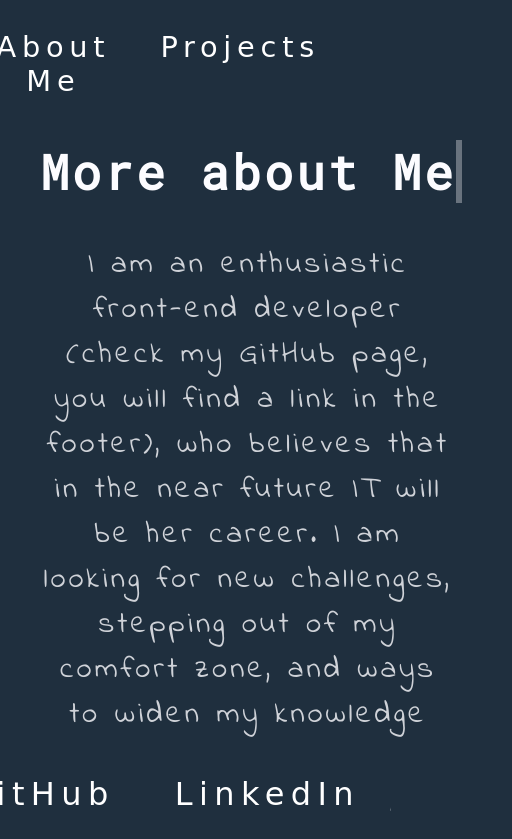
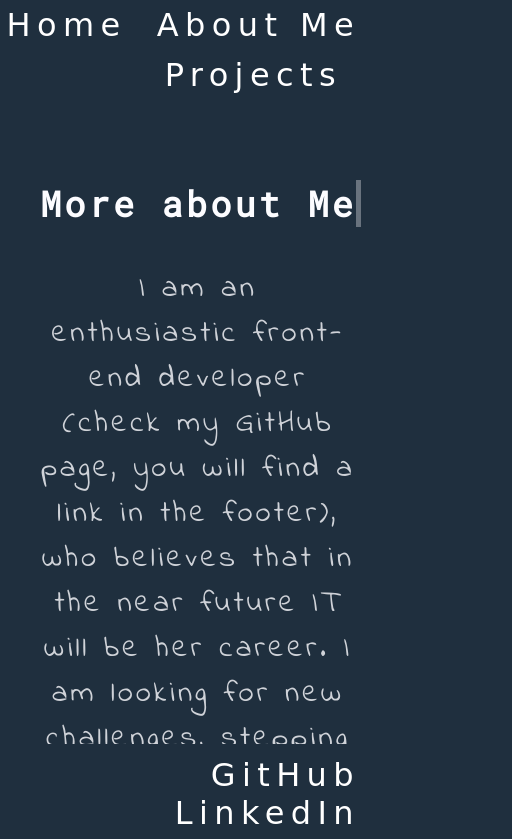
Before and after one commit to rekasz1/rekasz1.github.io, a plain HTML site: page about_me/aboutme.html in a window 390 px wide. Shown: the top 839 px of the page, 512 px wide, since content can reach past the window. Drawn offline with Linux system fonts and the light colour scheme; a web font is replaced by a local one.

Commit message:
Finishing touches (#16)
* addin responsive functionalities

* more styling and file organizing

```diff
--- a/about_me/aboutme.css
+++ b/about_me/aboutme.css
@@ -6,7 +6,6 @@
 
   body {
     margin: 0;
-    /* padding: 20px; */
     background-color: #1f2f3e;
   }
 
@@ -17,10 +16,11 @@
     flex-direction: row;
     justify-content: flex-end;
     align-items: center;
+    flex-wrap: wrap ;
   }
 
   header :nth-child(3){
-    margin-right: 70px;
+    margin-right: 3rem;
   }
 
 
@@ -29,17 +29,14 @@
   }
 
   .button {
-
-    margin-right: 50px;
-    font-size: 1.8rem;
+    margin-right: 30px;
+    font-size: 2em;
     color: white;
     background-color: transparent;
     letter-spacing: 0.2em;
     cursor: pointer;
     transition: 1s ease-in-out;
-    /* width: 200px; */
     width: max-content;
-    height: 40px;
     text-align: center;
     font-family: 'Rampart One', cursive;
   }
@@ -47,28 +44,21 @@
   .button:hover {
     transition: 1s ease-in-out;
     background: none;
-    color: #515E69;
+    color: #6a757e;
   }
-
-  /* #button-aboutme {
-
-    display: none;
-  } */
-
 
   /* Content Style */
 
   #more-about-Me-div{
       width: max-content;
-      /* padding: 40px; */
+      padding-top: 40px;
   }
 
   #more-about-Me-div > h1 {
-     font-size: 3rem;
+     font-size: 2.2rem;
      font-family: 'Roboto Mono', monospace;
     position: relative;
     width: max-content;
-    /* text-align: center; */
     margin: auto;
 
   }
@@ -110,22 +100,17 @@
   }
 
 
-
   #more-about-Me-div > p {
     font-size: 1.9rem;
     font-family: 'Indie Flower', cursive;
     opacity: 0;
     transform: translateY(3rem);
     animation: fadeInUp 2s ease  4s forwards;
-    /* display: flex;
-    flex-direction: row;
-    flex-wrap: wrap;*/
  }
 
   .title-text {
-      width: 20%;
-      transition: all .2s ease-in-out;
-
+    width: 20%;
+    transition: all .2s ease-in-out;
     font-family: 'Roboto Mono', monospace;
   }
 
@@ -147,12 +132,10 @@
   }
 
   #div-for-content{
-
     display: flex;
     flex-direction: row;
     flex-wrap: wrap;
-    /* width: max-content; */
-    justify-content: space-around;
+    justify-content: space-evenly;
     align-items: flex-start;
     padding: 40px;
     align-content:center;
@@ -162,19 +145,36 @@
 
   }
 
+  #eduLanInt-content{
+    display: flex;
+   flex-direction: row ;
+   flex-wrap: wrap ;
+   justify-content: space-around;
+   width:100%;
+   margin: 0 auto;
+   align-content: center;
+  }
+
   #education-div{
     opacity: 0;
+    width: max-content;
     transform: translateY(3rem);
     animation: fadeInUp 2s ease  5s forwards;
   }
 
+  #education-div :nth-child(5){
+    font-weight:bold;
+  }
+
   #language-div{
+    width: max-content;
     opacity: 0;
     transform: translateY(3rem);
     animation: fadeInUp 2s ease  6s forwards;
   }
 
   #interests-div{
+    width: max-content;
     opacity: 0;
     transform: translateY(3rem);
     animation: fadeInUp 2s ease  7s forwards;
@@ -189,14 +189,13 @@
 
   }
 
+  /* Footer Style */
 
-  /* Footer Style */
   footer{
     position:absolute;
     bottom:0;
     width:100%;
     position: fixed;
-    /* font-size: 1rem; */
      display: flex;
     flex-direction: row;
      justify-content: flex-end;
@@ -204,15 +203,27 @@
     align-content:center;
     text-align: center;
     background-color: #1f2f3e;
+    flex-wrap: wrap ;
+
   }
 
   #linkedin, #github {
       font-size: 2em;
       text-decoration: none;
-      margin:30px;
+      margin-right:30px;
       letter-spacing: 0.2em;
       font-family: 'Rampart One', cursive;
       color:white
-      /* color:azure; */
-      /* text-align: center; */
   }
+
+  #github:hover{
+    transition: 1s ease-in-out;
+    background: none;
+    color: #6e5494;
+  }
+
+  #linkedin:hover{
+    transition: 1s ease-in-out;
+    background: none;
+    color: #2867b2;
+  }
--- a/about_me/aboutme.js
+++ b/about_me/aboutme.js
@@ -3,10 +3,26 @@ import { createFooter } from '../reusable_js_code/footer.js'
 
 function createDivForContent() {
 
-    let divForContent = document.createElement('div')
-    divForContent.setAttribute('id', 'div-for-content')
+    let education = createEductaion()
+    let language = createLanguageknowledge()
+    let interest = createInterests();
 
-    let bodyApp = document.getElementsByTagName("div")[0];
+
+    let eduLanIntDiv = document.createElement('div');
+    eduLanIntDiv.setAttribute('id', 'eduLanInt-content');
+    eduLanIntDiv.appendChild(education);
+    eduLanIntDiv.appendChild(language);
+    eduLanIntDiv.appendChild(interest);
+
+
+    let divForContent = document.createElement('div');
+    divForContent.setAttribute('id', 'div-for-content');
+
+    let aboutMe = createAboutMe();
+    divForContent.appendChild(aboutMe)
+    divForContent.appendChild(eduLanIntDiv)
+
+    let bodyApp = document.getElementsByTagName('div')[0];
     bodyApp.appendChild(divForContent);
 }
 
@@ -19,46 +35,41 @@ function createAboutMe() {
     let moreAboutMeText = document.createElement('p');
     moreAboutMeText.innerText = 'I am an enthusiastic front-end developer (check my GitHub page, you will find a link in the footer), who believes that in the near future IT will be her career. I am looking for new challenges, stepping out of my comfort zone, and ways to widen my knowledge and skills. Good communication and problem solving skills are essential in my day-to-day work.'
 
-    let mainDiv = document.getElementById('div-for-content');
-    // let mainDiv = document.getElementsByTagName('div')[0];
-    mainDiv.appendChild(moreAboutMeDiv)
+    moreAboutMeDiv.appendChild(moreAboutMeTitle)
+    moreAboutMeDiv.appendChild(moreAboutMeText)
 
-    let aboutMeDiv = document.getElementById('more-about-Me-div')
-    aboutMeDiv.appendChild(moreAboutMeTitle)
-    aboutMeDiv.appendChild(moreAboutMeText)
+    return moreAboutMeDiv
 
 }
 
 function createEductaion() {
+
     let educationDiv = document.createElement('div');
     educationDiv.setAttribute('id', 'education-div');
     educationDiv.className = "title-text";
-
 
     let educationTitle = document.createElement('h2')
     educationTitle.innerText = 'Education';
 
     let programName = document.createElement('h4')
-    programName.innerText = 'Front-end Web Development Course'
+    programName.innerText = 'Front-end Web \n Development Course';
 
     let schoolName = document.createElement('p')
-    schoolName.innerText = 'Scoala Infromala de IT'
+    schoolName.innerText = 'Scoala Infromala de IT';
 
     let date = document.createElement('p')
-    date.innerText = '19/04/21 - 04/09/21'
+    date.innerText = '19/04/21 - 04/09/21';
 
     let skills = document.createElement('p')
-    skills.innerHTML = 'HTML - CSS - JavaScript - React'
+    skills.innerHTML = 'HTML - CSS - JavaScript - React';
 
-    let mainDiv = document.getElementById('div-for-content');
-    mainDiv.appendChild(educationDiv)
+    educationDiv.appendChild(educationTitle)
+    educationDiv.appendChild(programName)
+    educationDiv.appendChild(schoolName)
+    educationDiv.appendChild(date)
+    educationDiv.appendChild(skills)
 
-    let educationContainer = document.getElementById('education-div')
-    educationContainer.appendChild(educationTitle)
-    educationContainer.appendChild(programName)
-    educationContainer.appendChild(schoolName)
-    educationContainer.appendChild(date)
-    educationContainer.appendChild(skills)
+    return educationDiv
 
 }
 
@@ -82,17 +93,13 @@ function createLanguageknowledge() {
     let german = document.createElement('p');
     german.innerHTML = 'German - conversational';
 
+    languageDiv.appendChild(elementTitle)
+    languageDiv.appendChild(hungarian)
+    languageDiv.appendChild(english)
+    languageDiv.appendChild(romanian)
+    languageDiv.appendChild(german)
 
-
-    let languagesDiv = document.getElementById('div-for-content');
-    languagesDiv.appendChild(languageDiv);
-
-    let languagesContainer = document.getElementById('language-div')
-    languagesContainer.appendChild(elementTitle)
-    languagesContainer.appendChild(hungarian)
-    languagesContainer.appendChild(english)
-    languagesContainer.appendChild(romanian)
-    languagesContainer.appendChild(german)
+    return languageDiv
 }
 
 function createInterests() {
@@ -118,27 +125,17 @@ function createInterests() {
     let coding = document.createElement('p');
     coding.innerHTML = 'Coding';
 
-    let mainDiv = document.getElementById('div-for-content');
-    mainDiv.appendChild(InterestsDiv)
+    InterestsDiv.appendChild(interestsTitle);
+    InterestsDiv.appendChild(biking)
+    InterestsDiv.appendChild(hiking)
+    InterestsDiv.appendChild(reading)
+    InterestsDiv.appendChild(movies)
+    InterestsDiv.appendChild(coding)
 
-
-
-    let interestsContainer = document.getElementById('interests-div')
-    interestsContainer.appendChild(interestsTitle);
-    interestsContainer.appendChild(biking)
-    interestsContainer.appendChild(hiking)
-    interestsContainer.appendChild(reading)
-    interestsContainer.appendChild(movies)
-    interestsContainer.appendChild(coding)
+    return InterestsDiv
 }
 
 
 createHeader()
 createDivForContent()
-createAboutMe()
-createEductaion()
-createLanguageknowledge()
-createInterests()
-
-// createsiteDescription()
 createFooter()
--- a/home/home.css
+++ b/home/home.css
@@ -1,11 +1,9 @@
 *{
     box-sizing:border-box;
-    /* color: #fcfcff */
   }
 
   body {
     margin: 0;
-    /* padding: 20px; */
     background-color: #1f2f3e;
   }
 
@@ -16,10 +14,11 @@
     flex-direction: row;
     justify-content: flex-end;
     align-items: center;
+    flex-wrap: wrap ;
   }
 
   header :nth-child(3){
-    margin-right: 70px;
+    margin-right: 3rem;
   }
 
 
@@ -28,17 +27,14 @@
   }
 
   .button {
-
-    margin-right: 50px;
-    font-size: 1.8rem;
+    margin-right: 30px;
+    font-size: 2em;
     color: white;
     background-color: transparent;
     letter-spacing: 0.2em;
     cursor: pointer;
     transition: 1s ease-in-out;
-    /* width: 200px; */
     width: max-content;
-    height: 40px;
     text-align: center;
     font-family: 'Rampart One', cursive;
   }
@@ -46,24 +42,19 @@
   .button:hover {
     transition: 1s ease-in-out;
     background: none;
-    color: #515E69;
+    color: #6a757e;
   }
 
-  /* #button-home {
-
-    display: none;
-  } */
-
-
   #content-container {
-    /* position:absolute; */
     display: flex;
     flex-direction: column;
     flex-wrap: wrap;
     justify-content: center;
     align-items: center;
-    left: 17%;
+    left: 18%;
     padding-top:9%;
+    padding-bottom: 150px;
+    margin: 0 auto
   }
 
 
@@ -80,10 +71,7 @@
 
   h1 {
     font-size: 2.2rem;
-    /* font-weight: 600; */
     width: max-content;
-    /* font-family: 'Indie Flower', cursive; */
-
     font-family: 'Roboto Mono', monospace;
     position: relative;
   }
@@ -103,6 +91,7 @@
     animation: typewriter 6s steps(36) 1s forwards;
   }
 
+
   h1::after {
     width: 0.125em;
     background-color: #fcfcff;
@@ -110,55 +99,19 @@
      blinked 650ms steps(36) infinite;
   }
 
+
   @keyframes typewriter {
     to{
       left:100%
     }
   }
 
+
   @keyframes blinked {
    to{background: transparent;
 
    }
 
-  }
-
-
-  #portrait {
-    width: 22%;
-
-    position:absolute;
-    bottom:100px;
-    left: 10%;
-
-  }
-
-  /* Footer Style */
-
-  footer{
-    position:absolute;
-    bottom:0;
-    width:100%;
-    position: fixed;
-    /* font-size: 1rem; */
-     display: flex;
-    flex-direction: row;
-     justify-content: flex-end;
-    align-items:center;
-    align-content:center;
-    text-align: center;
-    background-color: #1f2f3e;
-  }
-
-  #linkedin, #github {
-      font-size: 2em;
-      text-decoration: none;
-      margin:30px;
-      letter-spacing: 0.2em;
-      font-family: 'Rampart One', cursive;
-      color:white
-      /* color:azure; */
-      /* text-align: center; */
   }
 
   @keyframes fadeInUp{
@@ -169,3 +122,66 @@
     }
 
   }
+
+  #portrait {
+    width: 22%;
+    position:absolute;
+    bottom:100px;
+    left: 9%;
+    cursor: pointer;
+    transition: all 200ms ease-in;
+    filter: grayscale(1) opacity(.8);
+  }
+
+  #portrait:hover {
+    filter: grayscale(0) opacity(1);
+  }
+
+
+  /* Footer Style */
+
+  footer{
+    position:absolute;
+    bottom:0;
+    width:100%;
+    position: fixed;
+    display: flex;
+    flex-direction: row;
+    justify-content: flex-end;
+    align-items:center;
+    align-content:center;
+    text-align: center;
+    background-color: #1f2f3e;
+    flex-wrap: wrap ;
+  }
+
+  #linkedin, #github {
+      font-size: 2em;
+      text-decoration: none;
+      margin-right:30px;
+      letter-spacing: 0.2em;
+      font-family: 'Rampart One', cursive;
+      color:white
+  }
+
+  #github:hover{
+    transition: 1s ease-in-out;
+    background: none;
+    color: #6e5494;
+  }
+
+  #linkedin:hover{
+    transition: 1s ease-in-out;
+    background: none;
+    color: #2867b2;
+  }
+
+
+
+  /* @media only screen and (max-width : 600px) {
+    #more-about-Me-div > h1 {
+
+      font-size: 30px;
+
+    }
+  }  */
--- a/home/home.js
+++ b/home/home.js
@@ -1,7 +1,3 @@
-// import { duble } from './button.js'
-// console.log(duble(5));
-// import { createButton } from './button.js'
-// import '../style.css';
 import { createHeader } from '../reusable_js_code/header.js'
 import { createsiteDescription } from './sitedescription.js'
 import { createFooter } from '../reusable_js_code/footer.js'
@@ -9,6 +5,5 @@ import { createFooter } from '../reusable_js_code/footer.js'
 
 
 createHeader()
-
 createsiteDescription()
 createFooter()
--- a/projects/projects.css
+++ b/projects/projects.css
@@ -5,7 +5,6 @@
 
   body {
     margin: 0;
-    /* padding: 20px; */
     background-color: #1f2f3e;
   }
 
@@ -16,10 +15,11 @@
     flex-direction: row;
     justify-content: flex-end;
     align-items: center;
+    flex-wrap: wrap ;
   }
 
-  header :nth-child(2){
-    margin-right: 70px;
+  header :nth-child(3){
+    margin-right: 3rem;
   }
 
 
@@ -29,16 +29,14 @@
 
   .button {
 
-    margin-right: 50px;
-    font-size: 1.8rem;
+    margin-right: 30px;
+    font-size: 2em;
     color: white;
     background-color: transparent;
     letter-spacing: 0.2em;
     cursor: pointer;
     transition: 1s ease-in-out;
-    /* width: 200px; */
     width: max-content;
-    height: 40px;
     text-align: center;
     font-family: 'Rampart One', cursive;
   }
@@ -46,47 +44,101 @@
   .button:hover {
     transition: 1s ease-in-out;
     background: none;
-    color: #515E69;
+    color: #6a757e;
   }
-
-  /* #button-project {
-    display: none;
-  } */
 
   /* Content Style */
 
   #project-title {
     font-family: 'Roboto Mono', monospace;
-    font-size: 1.5rem;
-    /* position: relative;  */
-    /* width: max-content; */
+    font-size: 2rem;
     text-align: center;
-    /* margin: auto; */
+  }
+
+  .project-items{
+    padding: 2.5% 1.5%;
+    display: flex;
+    flex-direction: column;
+    background-color: #515e69;
+    border-radius: 10px;
+    margin-top: 1.5rem;
+
+
+    box-shadow:
+    0 0.8px 2.2px rgba(0, 0, 0, 0.141),
+    0 2px 5.3px rgba(0, 0, 0, 0.202),
+    0 3.8px 10px rgba(0, 0, 0, 0.25),
+    0 6.7px 17.9px rgba(0, 0, 0, 0.298),
+    0 12.5px 33.4px rgba(0, 0, 0, 0.359),
+    0 30px 80px rgba(0, 0, 0, 0.5)
+  }
+
+  .project-items:active {
+    transform: scale(0.90);
+  }
+
+  .project-items > img {
+    border-radius: 5px;
+  }
+
+  .project-items > a {
+    text-decoration: none;
+    padding-top: 05%;
+    cursor: pointer;
+    width: max-content;
+    margin: 0 auto;
+    text-align: center;
+    font-family: 'Indie Flower', cursive;
+    font-size: 1.7rem;
+    font-weight: bold;
+  }
+
+    #projects-container{
+   display: flex;
+   flex-direction: row ;
+   flex-wrap: wrap ;
+   justify-content: space-evenly;
+   padding-bottom: 150px;
+
   }
 
   /* Footer Style */
+
   footer{
     position:absolute;
     bottom:0;
     width:100%;
     position: fixed;
-    /* font-size: 1rem; */
-     display: flex;
+    display: flex;
     flex-direction: row;
-     justify-content: flex-end;
+    justify-content: flex-end;
     align-items:center;
     align-content:center;
     text-align: center;
-    /* background-color: #1f2f3e; */
+    background-color: #1f2f3e;
+    flex-wrap: wrap ;
   }
 
   #linkedin, #github {
       font-size: 2em;
       text-decoration: none;
-      margin:30px;
+      margin-right:30px;
       letter-spacing: 0.2em;
       font-family: 'Rampart One', cursive;
-      color:white
-      /* color:azure; */
-      /* text-align: center; */
+      color:white;
+      width: max-content;
   }
+
+  #github:hover{
+    transition: 1s ease-in-out;
+    background: none;
+    color: #6e5494;
+
+  }
+
+  #linkedin:hover{
+    transition: 1s ease-in-out;
+    background: none;
+    color: #2867b2;
+
+  }
```
Also changed, not shown: about_me/aboutme.html (+0 -5 lines), home/sitedescription.js (+3 -7 lines), index.html (+0 -5 lines), projects/projects.html (+0 -5 lines), projects/projects.js (+26 -27 lines).
